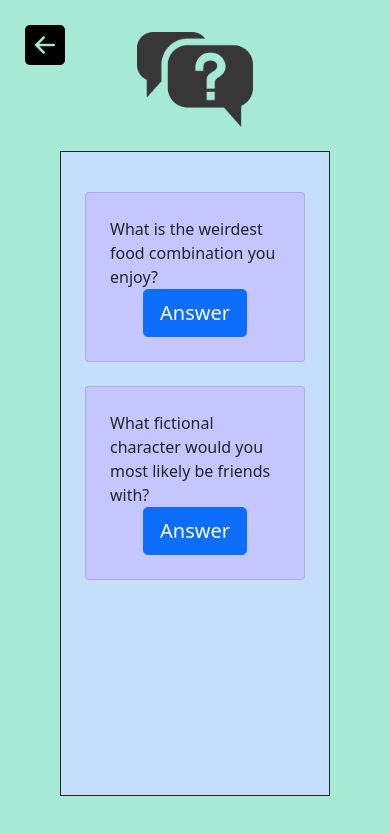
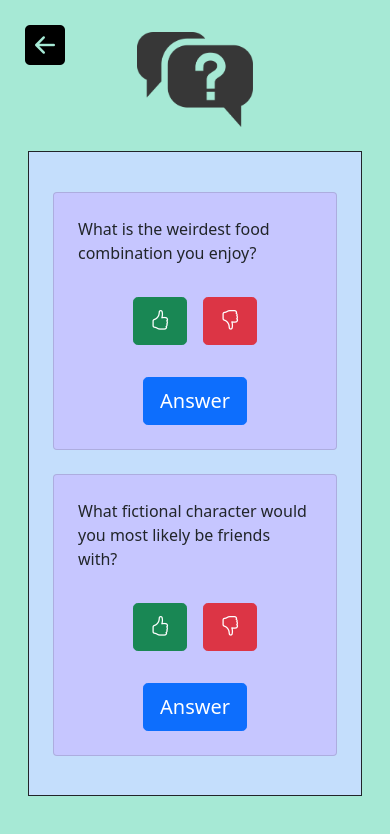
Before and after one commit to CelineAschwanden/magic-conch-shell, an Angular app: page /answer in a window 390 px wide. Shown: the top 834 px of the page. Built offline with nearby package versions, Linux system fonts and the light colour scheme.

Commit message:
question card and responsiveness

```diff
--- a/src-backend/main.ts
+++ b/src-backend/main.ts
@@ -19,7 +19,7 @@ function createWindow(){
         show: false
     });
     mainWindow.removeMenu();
-    mainWindow.loadURL('http://localhost:4200/');
+    mainWindow.loadFile(path.join(__dirname, "../dist/magic-conch-shell/index.html"));
 
     mainWindow.once('ready-to-show', () => {
         mainWindow.show()
--- a/src/app/answer/answer.component.html
+++ b/src/app/answer/answer.component.html
@@ -10,7 +10,7 @@
         </div>
     </div>
 
-    <div class="h-85 px-5 pb-5 pt-4">
+    <div class="h-85 px-5 pb-5 pt-4 content-frame">
         <div class=" h-100 border border-dark px-4 py-3 content-container overflow-auto">
             <app-question-card *ngFor="let question of questionList" [question]="question"></app-question-card>
         </div>
--- a/src/app/answer/answer.component.scss
+++ b/src/app/answer/answer.component.scss
@@ -0,0 +1,7 @@
+
+@media screen and (max-width: 800px) {
+    .content-frame {
+        padding-left: 1rem !important;
+        padding-right: 1rem !important;
+    }
+}
--- a/src/app/answer/question-card/question-card.component.html
+++ b/src/app/answer/question-card/question-card.component.html
@@ -1,24 +1,39 @@
 <div class="card sm-3 my-4" *ngIf="question">
-  <div class="row g-0 card-body">
-    <div class="col-sm-8">
+  <div class="row g-0 p-4 card-body">
+    <div class="col-sm-7">
       <div >
         <p class="card-text">
           {{ question.content }}
         </p>
       </div>
     </div>
-    <div class="col-sm-auto ms-auto text-center" *ngIf="isAnswering == false">
+
+    <div class="row g-0 d-none textarea-mobile" *ngIf="isAnswering == true">
+      <div class="col-sm py-4">
+        <textarea class="form-control" [(ngModel)]="answer" rows="3" maxlength="250"></textarea>
+      </div>
+    </div>
+
+    <div class="col-sm-auto ms-auto" id="thumb-up-button" *ngIf="isAnswering == false">
+      <button class="btn btn-lg btn-success" (click)="isAnswering = false"><i class="bi bi-hand-thumbs-up"></i></button>
+    </div>
+    <div class="col-sm-auto ms-3" id="thumb-down-button" *ngIf="isAnswering == false">
+      <button class="btn btn-lg btn-danger" (click)="isAnswering = false"><i class="bi bi-hand-thumbs-down"></i></button>
+    </div>
+    <div class="col-sm-auto ms-auto" id="answer-button" *ngIf="isAnswering == false">
       <button class="btn btn-lg btn-primary" (click)="isAnswering = true">Answer</button>
     </div>
-    <div class="col-sm-auto ms-auto " *ngIf="isAnswering == true">
-      <button class="btn btn-lg btn-primary me-4" (click)="isAnswering = true">Send</button>
+
+    <div class="col-sm-auto my-auto ms-auto" id="cancel-button" *ngIf="isAnswering == true">
+      <button class="btn btn-sm btn-danger me-4" (click)="isAnswering = false; answer = ''">Cancel</button>
     </div>
-    <div class="col-sm-auto my-auto" *ngIf="isAnswering == true">
-      <button class="btn btn-sm btn-danger" (click)="isAnswering = false; answer = ''">Cancel</button>
+    <div class="col-sm-auto" id="send-button" *ngIf="isAnswering == true">
+      <button class="btn btn-lg btn-primary" (click)="isAnswering = true">Send</button>
     </div>
   </div>
-  <div class="row g-0">
-    <div class="col-sm px-4 pb-3" *ngIf="isAnswering == true">
+
+  <div class="row g-0 textarea-desktop" *ngIf="isAnswering == true">
+    <div class="col-sm px-4 pb-3">
       <textarea class="form-control" [(ngModel)]="answer" rows="3" maxlength="250"></textarea>
     </div>
   </div>
--- a/src/app/answer/question-card/question-card.component.scss
+++ b/src/app/answer/question-card/question-card.component.scss
@@ -7,10 +7,29 @@ textarea {
     background-color: rgb(198, 198, 255);
 }
 
-.card-body {
-    padding: 1.5rem 1.5rem;
+@media screen and (max-width: 575px) {
+    .textarea-mobile {
+        display: flex !important;
+
+        & > div > textarea {
+            height: 7em;
+        }
+    }
+    .textarea-desktop {
+        display: none;
+    }
+    #answer-button, #thumb-up-button, #thumb-down-button {
+        display: flex !important;
+        justify-content: center;
+        margin-top: 2em !important;
+    }
+    #send-button, #cancel-button, #thumb-up-button, #thumb-down-button {
+        width: auto;
+    }
+    #send-button, #thumb-down-button {
+        margin-right: auto;
+    }
+    #cancel-button, #thumb-up-button {
+        margin-left: auto;
+    }
 }
-
-@media screen and (max-width: 575px) {
-
-}
```
